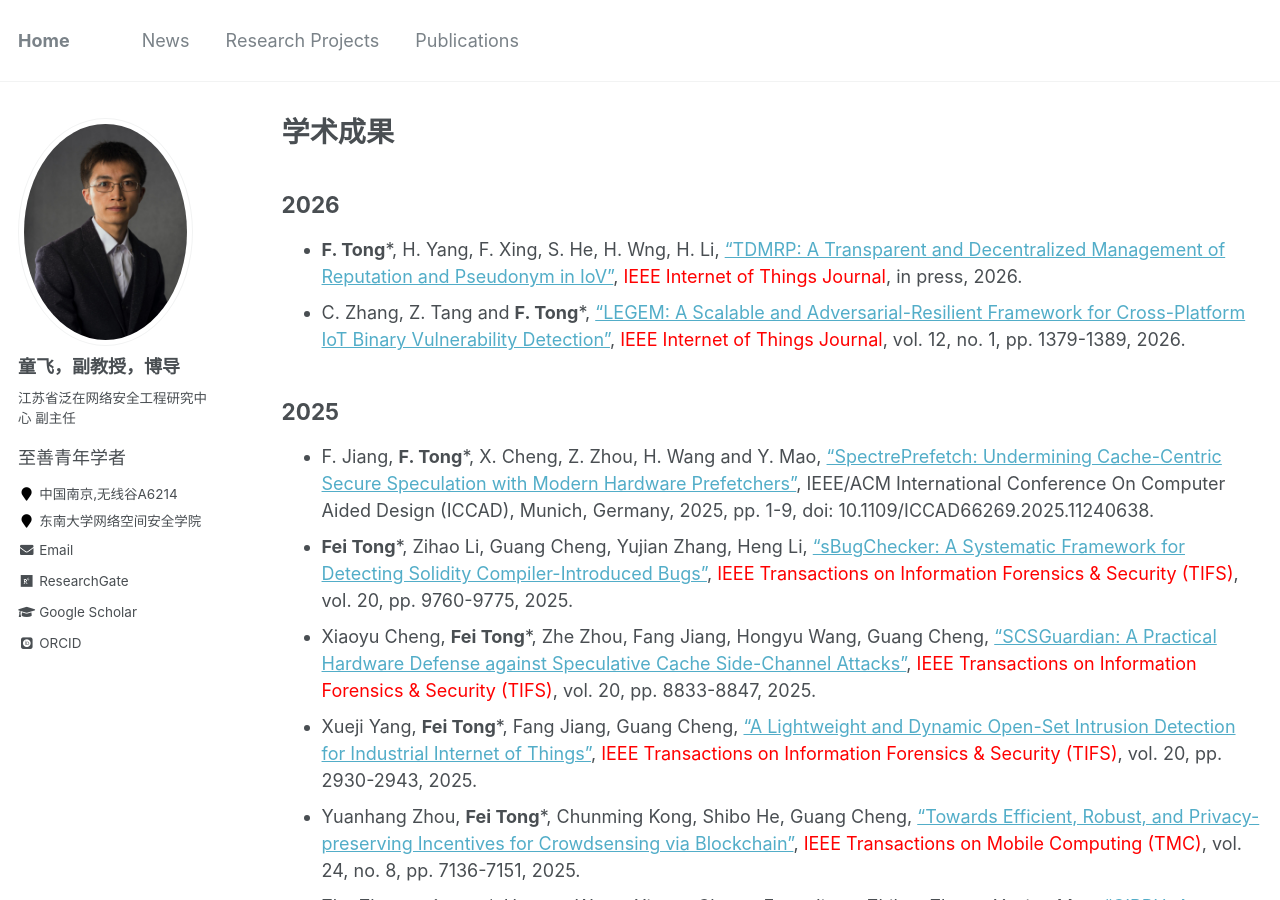
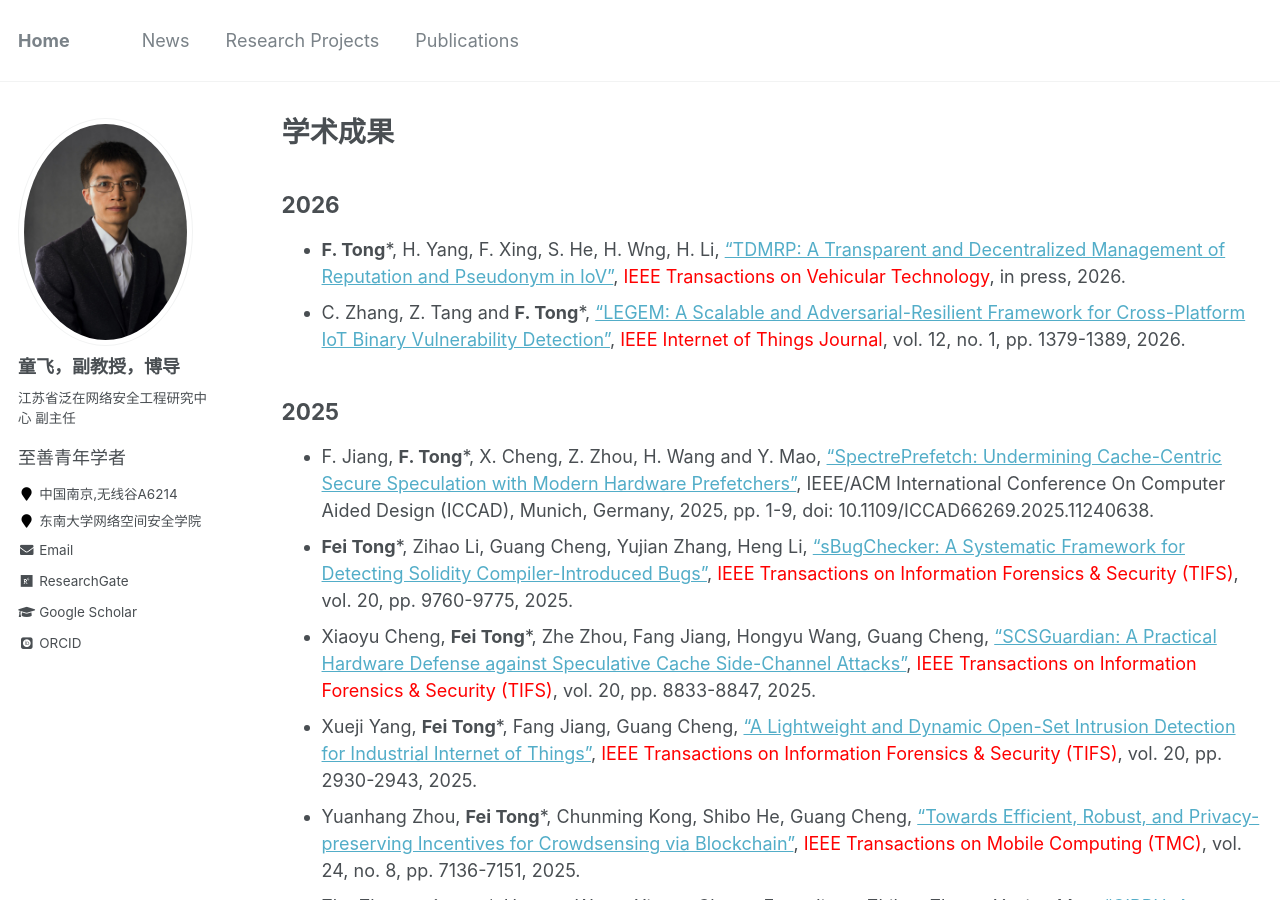
Before and after one commit to fei-tong/fei-tong.github.io, a Jekyll site: the page built from _pages/publications.md, in a window 1280 px wide and 900 px high. Built offline with Jekyll 4.4.1, drawn with Linux system fonts in a browser that asks for light colours; some web fonts are replaced.

Commit message:
Update publications.md

```diff
--- a/_pages/publications.md
+++ b/_pages/publications.md
@@ -12,7 +12,7 @@ author_profile: true
 
 ## 2026
 
-- **F. Tong***, H. Yang, F. Xing, S. He, H. Wng, H. Li, ["TDMRP: A Transparent and Decentralized Management of Reputation and Pseudonym in IoV"](https://ieeexplore.ieee.org/document/11397832), <font color="red">IEEE Internet of Things Journal</font>, in press, 2026.
+- **F. Tong***, H. Yang, F. Xing, S. He, H. Wng, H. Li, ["TDMRP: A Transparent and Decentralized Management of Reputation and Pseudonym in IoV"](https://ieeexplore.ieee.org/document/11397832), <font color="red">IEEE Transactions on Vehicular Technology</font>, in press, 2026.
 - C. Zhang, Z. Tang and **F. Tong***, ["LEGEM: A Scalable and Adversarial-Resilient Framework for Cross-Platform IoT Binary Vulnerability Detection"](https://ieeexplore.ieee.org/document/11235936), <font color="red">IEEE Internet of Things Journal</font>, vol. 12, no. 1, pp. 1379-1389, 2026.
 
 ## 2025
```
